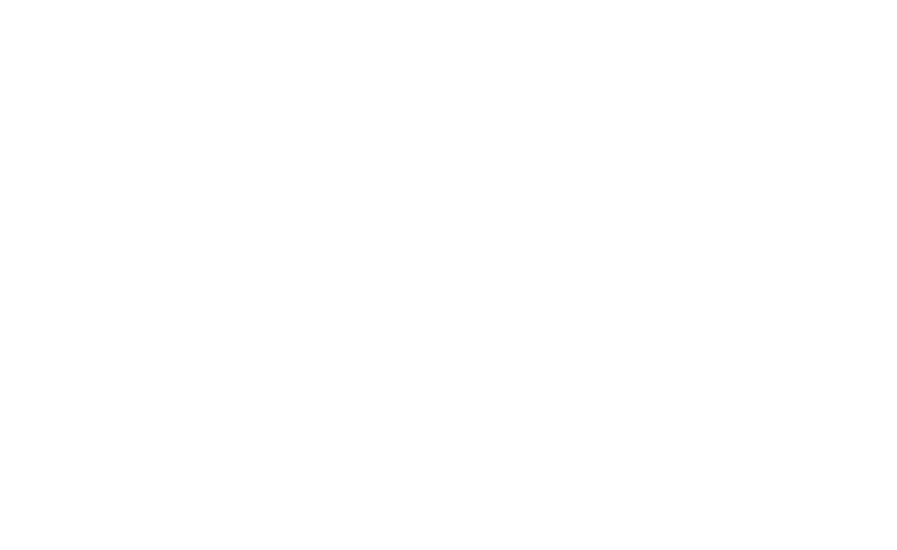
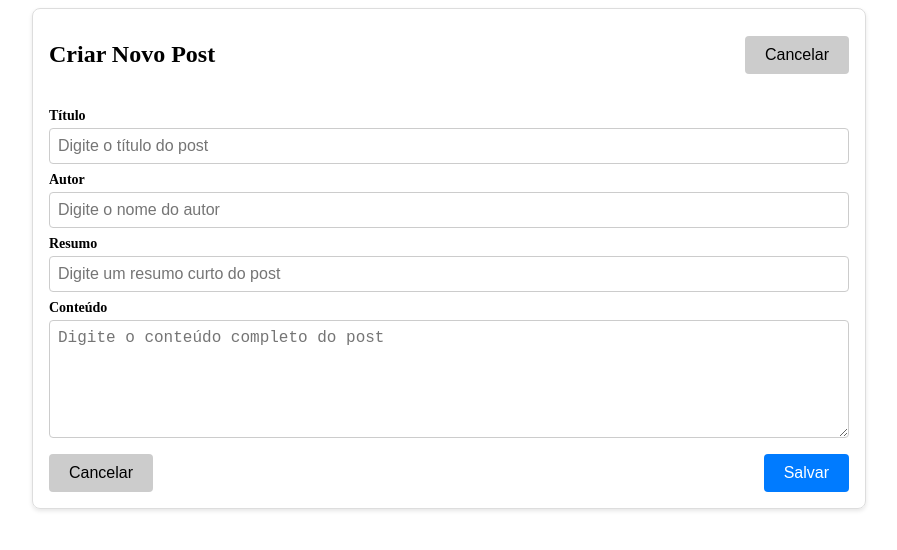
Before and after one commit to barbara-azevedo/techChallenge3, a React (Vite) app: page /createpost in a window 1280 px wide. Before the commit this address had no page. Shown: the top 550 px of the page, without its empty margins (191-1088 px from the left). Built offline with nearby package versions, Linux system fonts and the light colour scheme.

Commit message:
Organizando rotas para Route.tsx. Adicionando rascunho de página de adição de post.

```diff
--- a/index.html
+++ b/index.html
@@ -2,7 +2,6 @@
 <html lang="en">
   <head>
     <meta charset="UTF-8" />
-    <link rel="icon" type="image/svg+xml" href="/vite.svg" />
     <meta name="viewport" content="width=device-width, initial-scale=1.0" />
     <title> Educa Online </title>
   </head>
--- a/src/App.tsx
+++ b/src/App.tsx
@@ -1,21 +1,10 @@
 import React from 'react';
-import { BrowserRouter as Router, Routes, Route } from 'react-router-dom';
-import Home from './pages/Home';  // Página Home
-import Post from './pages/Post';
-import Login from './pages/login';
-import PostManagement from './pages/PostManagement';
+import AppRoutes from './routes/Routes';
 
 
 const App: React.FC = () => {
   return (
-    <Router>
-      <Routes>
-        <Route path="/" element={<Home />} />  {/* Página inicial */}
-        <Route path="/post/:id" element={<Post />} />
-        <Route path="/login" element={<Login />} />
-        <Route path="/postmanagement" element={<PostManagement />} />
-      </Routes>
-    </Router>
+    <AppRoutes />
   );
 }
 
--- a/src/main.tsx
+++ b/src/main.tsx
@@ -1,20 +1,9 @@
 import React from 'react';
 import ReactDOM from 'react-dom/client';
-import { BrowserRouter, Routes, Route } from 'react-router-dom';
-import HomePage from './pages/Home';
-import Post from './pages/Post';
-import Login from './pages/login';
-import PostManagement from './pages/PostManagement';
+import App from './App.tsx';
 
 ReactDOM.createRoot(document.getElementById('root')!).render(
   <React.StrictMode>
-    <BrowserRouter>
-      <Routes>
-        <Route path="/" element={<HomePage />} />
-        <Route path="/post/:id" element={<Post />} />
-        <Route path="/login" element={<Login />} />
-        <Route path="/postmanagement" element={<PostManagement />} />
-      </Routes>
-    </BrowserRouter>
+    <App />
   </React.StrictMode>
 );
--- /dev/null
+++ b/src/pages/CreatePost.tsx
@@ -0,0 +1,166 @@
+import React, { useState } from 'react';
+import styled from 'styled-components';
+import { useNavigate } from 'react-router-dom';
+
+const Container = styled.div`
+    max-width: 800px;
+    margin: 0 auto;
+    padding: 16px;
+    border: 1px solid #ddd;
+    border-radius: 8px;
+    box-shadow: 0 2px 4px rgba(0, 0, 0, 0.1);
+`;
+
+const Header = styled.div`
+    display: flex;
+    justify-content: space-between;
+    align-items: center;
+    margin-bottom: 16px;
+`;
+
+const Title = styled.h1`
+    font-size: 24px;
+`;
+
+const Form = styled.form`
+    display: flex;
+    flex-direction: column;
+`;
+
+const Label = styled.label`
+    margin: 8px 0 4px;
+    font-size: 14px;
+    font-weight: bold;
+`;
+
+const Input = styled.input`
+    padding: 8px;
+    font-size: 16px;
+    border: 1px solid #ccc;
+    border-radius: 4px;
+`;
+
+const TextArea = styled.textarea`
+    padding: 8px;
+    font-size: 16px;
+    border: 1px solid #ccc;
+    border-radius: 4px;
+    min-height: 100px;
+`;
+
+const ButtonGroup = styled.div`
+    display: flex;
+    justify-content: space-between;
+    margin-top: 16px;
+`;
+
+const Button = styled.button`
+    padding: 10px 20px;
+    font-size: 16px;
+    border: none;
+    border-radius: 4px;
+    cursor: pointer;
+
+    &.cancel {
+        background-color: #ccc;
+        color: black;
+    }
+
+    &.save {
+        background-color: #007bff;
+        color: white;
+    }
+
+    &:hover {
+        opacity: 0.8;
+    }
+`;
+
+const CreatePost: React.FC = () => {
+    const navigate = useNavigate();
+
+    const [formData, setFormData] = useState({
+        title: '',
+        author: '',
+        summary: '',
+        content: '',
+    });
+
+    const handleInputChange = (e: React.ChangeEvent<HTMLInputElement | HTMLTextAreaElement>) => {
+        const { name, value } = e.target;
+        setFormData({ ...formData, [name]: value });
+    };
+
+    const handleCancel = () => {
+        navigate(-1); // Retorna para a página anterior
+    };
+
+    const handleSave = (e: React.FormEvent) => {
+        e.preventDefault();
+        console.log('Post criado:', formData);
+        // Aqui, você pode adicionar a lógica para salvar o post na API ou no estado global
+        navigate('/posts'); // Redireciona para a lista de posts (ou outra página)
+    };
+
+    return (
+        <Container>
+            <Header>
+                <Title>Criar Novo Post</Title>
+                <Button className="cancel" onClick={handleCancel}>
+                    Cancelar
+                </Button>
+            </Header>
+            <Form onSubmit={handleSave}>
+                <Label htmlFor="title">Título</Label>
+                <Input
+                    id="title"
+                    name="title"
+                    type="text"
+                    value={formData.title}
+                    onChange={handleInputChange}
+                    placeholder="Digite o título do post"
+                />
+
+                <Label htmlFor="author">Autor</Label>
+                <Input
+                    id="author"
+                    name="author"
+                    type="text"
+                    value={formData.author}
+                    onChange={handleInputChange}
+                    placeholder="Digite o nome do autor"
+                />
+
+                <Label htmlFor="summary">Resumo</Label>
+                <Input
+                    id="summary"
+                    name="summary"
+                    type="text"
+                    value={formData.summary}
+                    onChange={handleInputChange}
+                    placeholder="Digite um resumo curto do post"
+                />
+
+                <Label htmlFor="content">Conteúdo</Label>
+                <TextArea
+                    id="content"
+                    name="content"
+                    value={formData.content}
+                    onChange={handleInputChange}
+                    placeholder="Digite o conteúdo completo do post"
+                />
+
+                <ButtonGroup>
+                    <Button type="button" className="cancel" onClick={handleCancel}>
+                        Cancelar
+                    </Button>
+                    <Button type="submit" className="save">
+                        Salvar
+                    </Button>
+                </ButtonGroup>
+            </Form>
+        </Container>
+    );
+};
+
+export default CreatePost;
--- a/src/pages/Home.tsx
+++ b/src/pages/Home.tsx
@@ -4,7 +4,7 @@ import Header from '../components/Header';
 import SearchBar from '../components/SearchBar';
 import PostList from '../components/PostList';
 import styled from 'styled-components';
-//import posts from '../components/ListaPostsExemplo';
+
 
 const HomeContainer = styled.div`
     padding: 16px;
--- a/src/pages/Post.tsx
+++ b/src/pages/Post.tsx
@@ -4,7 +4,7 @@ import PostContent from '../components/PostContent';  // Componente para exibir
 import BackButton from '../components/BackButton';   // Botão para voltar à home
 import posts from '../components/ListaPostsExemplo';
 import Header from '../components/Header';
-
+//import ListaPostsExemplo from '../services/data';
 
 const Post: React.FC = () => {
     const { id } = useParams<{ id: string }>();  // Captura o parâmetro 'id' da URL
--- a/src/pages/PostManagement.tsx
+++ b/src/pages/PostManagement.tsx
@@ -91,7 +91,7 @@ const PostManagement: React.FC = () => {
 
     const handleAddPost = () => {
         // Lógica para adicionar novo post (ex.: abrir modal ou redirecionar para uma página)
-        alert('Adicionar novo post!');
+        navigate('/createpost')
     };
 
     const handleEditPost = (id: number) => {
--- /dev/null
+++ b/src/routes/Routes.tsx
@@ -0,0 +1,22 @@
+import { BrowserRouter as Router, Routes, Route } from 'react-router-dom'
+import CreatePost from '../pages/CreatePost';
+import Home from '../pages/Home';
+import Login from '../pages/login';
+import Post from '../pages/Post';
+import PostManagement from '../pages/PostManagement';
+
+const AppRoutes = () => {
+  return (
+    <Router>
+      <Routes>
+        <Route path="/" element={<Home />} />  {/* Página inicial */}
+        <Route path="/post/:id" element={<Post />} />
+        <Route path="/login" element={<Login />} />
+        <Route path="/postmanagement" element={<PostManagement />} />
+        <Route path="/createpost" element={<CreatePost />} />
+      </Routes>
+    </Router>
+  );
+};
+
+export default AppRoutes
```
Also changed, not shown: src/services/data.tsx (added, +47 -0 lines).
